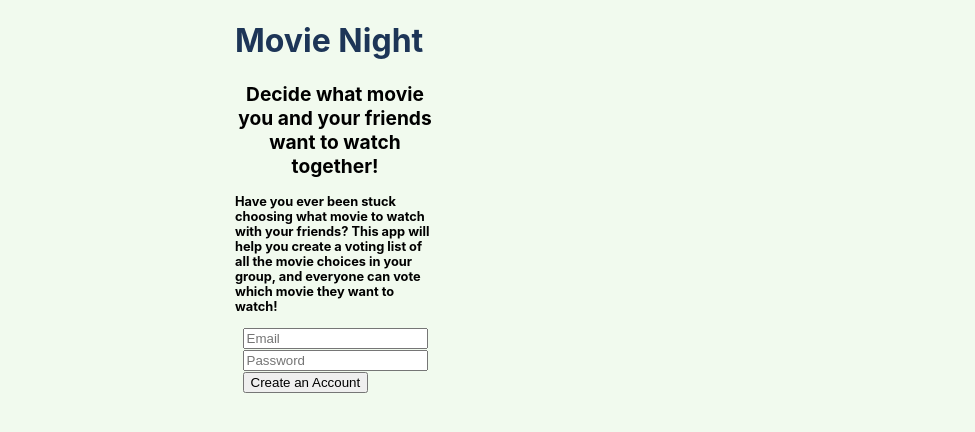
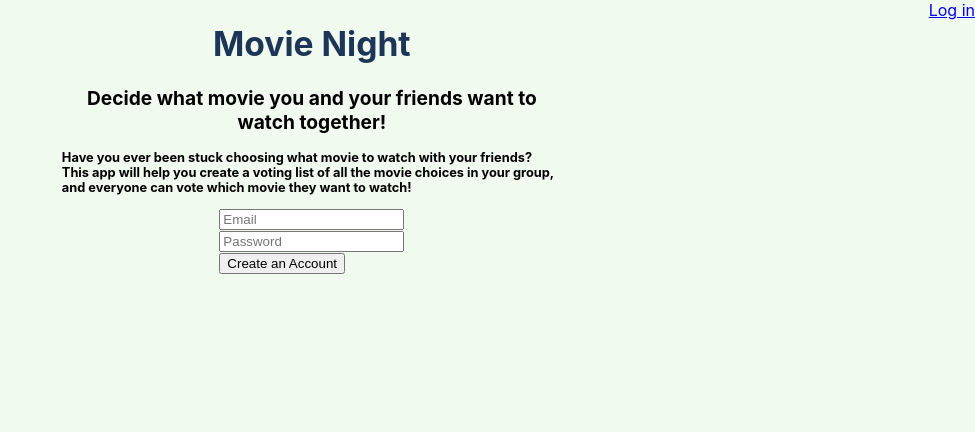
Before and after one commit to lyunya/Movie-Night-App, a React (Create React App) app: page /registration in a window 1280 px wide. Shown: the top 432 px of the page, without its empty margins (305-1280 px from the left). Built offline with nearby package versions, Linux system fonts and the light colour scheme; no server answers.

Commit message:
user registration

```diff
--- a/src/components/LoginForm/LoginForm.css
+++ b/src/components/LoginForm/LoginForm.css
@@ -9,7 +9,10 @@
 .Intro{
     width: 200px;
 }
-
+.Intro h1{
+    text-align: center;
+    font-size: 2.1em;
+}
 .Intro h2{
     font-size: 1.2em;
 }
@@ -17,3 +20,9 @@
 .Intro h3{
     font-size: .8em;
 }
+
+@media screen and (min-width: 768px) {
+    .Intro{
+    width: 500px;
+}
+}
--- a/src/components/LoginForm/LoginForm.js
+++ b/src/components/LoginForm/LoginForm.js
@@ -68,8 +68,7 @@ export default class LoginForm extends Component {
             Decide what movie you and your friends want to watch together!
           </h2>
           <h3>
-            Welcome Back! If you're a new user, please create a new account and start making lists to
-            help decide what to watch with your friends!
+            Create a list and have your friends vote on what they want to watch together
           </h3>
         </div>
         <Formik
--- a/src/components/MovieList/MovieList.js
+++ b/src/components/MovieList/MovieList.js
@@ -4,6 +4,7 @@ import { Link } from "react-router-dom";
 import "./MovieList.css";
 import MovieNightContext from "../../MovieNightContext";
 import MovieListNav from "../MovieListNav/MovieListNav";
+import Header from "../Header/Header";
 import PropTypes from "prop-types";
 
 export default class MovieList extends React.Component {
@@ -15,6 +16,7 @@ export default class MovieList extends React.Component {
         <MovieNightContext.Consumer>
           {(context) => (
             <>
+              <Header />
               <div className="sidebar">
                 <MovieListNav
                   lists={this.context.lists}
--- a/src/components/MovieListNav/MovieListNav.js
+++ b/src/components/MovieListNav/MovieListNav.js
@@ -95,8 +95,6 @@ export default class MovieListNav extends React.Component {
   };
 
   handleDeleteList = (listId) => {
-
-
     fetch(`${config.API_ENDPOINT}/lists/${listId}`, {
       method: "DELETE",
       // body: JSON.stringify(list),
--- a/src/components/RegistrationForm/RegistrationForm.js
+++ b/src/components/RegistrationForm/RegistrationForm.js
@@ -1,6 +1,6 @@
 import React, { Component } from "react";
 import AuthApiService from "../../services/auth-api-services";
-import TokenService from "../../services/token-service";
+import Header from "../Header/Header";
 import { Formik, Form, Field, ErrorMessage } from "formik";
 import * as Yup from "yup";
 import "./RegistrationForm.css";
@@ -13,6 +13,7 @@ const RegistrationSchema = Yup.object().shape({
     .min(8, "Password must be 8 characters at minimum")
     .required("Password is required"),
 });
+
 
 export default class RegistrationForm extends Component {
   constructor(props) {
@@ -29,8 +30,8 @@ export default class RegistrationForm extends Component {
     })
       .then((res) => {
         console.log(res);
-        TokenService.saveAuthToken(res.authToken);
-        this.props.history.push("/search");
+        this.setState({ error: null})
+        this.props.history.push("/");
       })
       .catch((res) => {
         this.setState({ error: res.error });
@@ -40,7 +41,9 @@ export default class RegistrationForm extends Component {
   render() {
     const { error } = this.state;
     return (
-      <div className="loginWrapper">
+      <>
+      <Header />
+      <div className="registrationWrapper">
         <div className="Intro">
           <h1>Movie Night</h1>
           <h2>
@@ -102,6 +105,7 @@ export default class RegistrationForm extends Component {
         </Formik>
         {error ? <p>{error}</p> : null}
       </div>
+      </>
     );
   }
 }
--- a/src/components/Search/Search.js
+++ b/src/components/Search/Search.js
@@ -99,7 +99,6 @@ export default class Search extends React.Component {
 
   modalAddMovieHandler = () => {
      const newMovie = this.state.movieToAdd;
-    // this.context.addMovie(newMovie);
 
     fetch(`${config.API_ENDPOINT}/movies`, {
       method: "POST",
--- a/src/config.js
+++ b/src/config.js
@@ -1,6 +1,6 @@
  export default {
-   API_ENDPOINT: `https://floating-mountain-13173.herokuapp.com/api`,
-  //  API_ENDPOINT: `http://localhost:8000/api`,
+  API_ENDPOINT: `https://floating-mountain-13173.herokuapp.com/api`,
+  // API_ENDPOINT: `http://localhost:8000/api`,
    API_KEY: process.env.REACT_APP_API_KEY,
    TOKEN_KEY: "movienight-client-auth-token",
  };
--- a/src/services/auth-api-services.js
+++ b/src/services/auth-api-services.js
@@ -10,9 +10,9 @@ const AuthApiService = {
       body: JSON.stringify({ email, password}),
     }).then((res) =>
       !res.ok ? res.json().then((e) => Promise.reject(e)) : res.json()
-    );
+    )
   },
-     postUser(user) {
+  postUser(user) {
      return fetch(`${config.API_ENDPOINT}/users`, {
        method: 'POST',
        headers: {
@@ -26,6 +26,6 @@ const AuthApiService = {
            : res.json()
        )
    },
-};
+}
 
 export default AuthApiService;
```
Also changed, not shown: src/components/App/App.js (+3 -37 lines).
